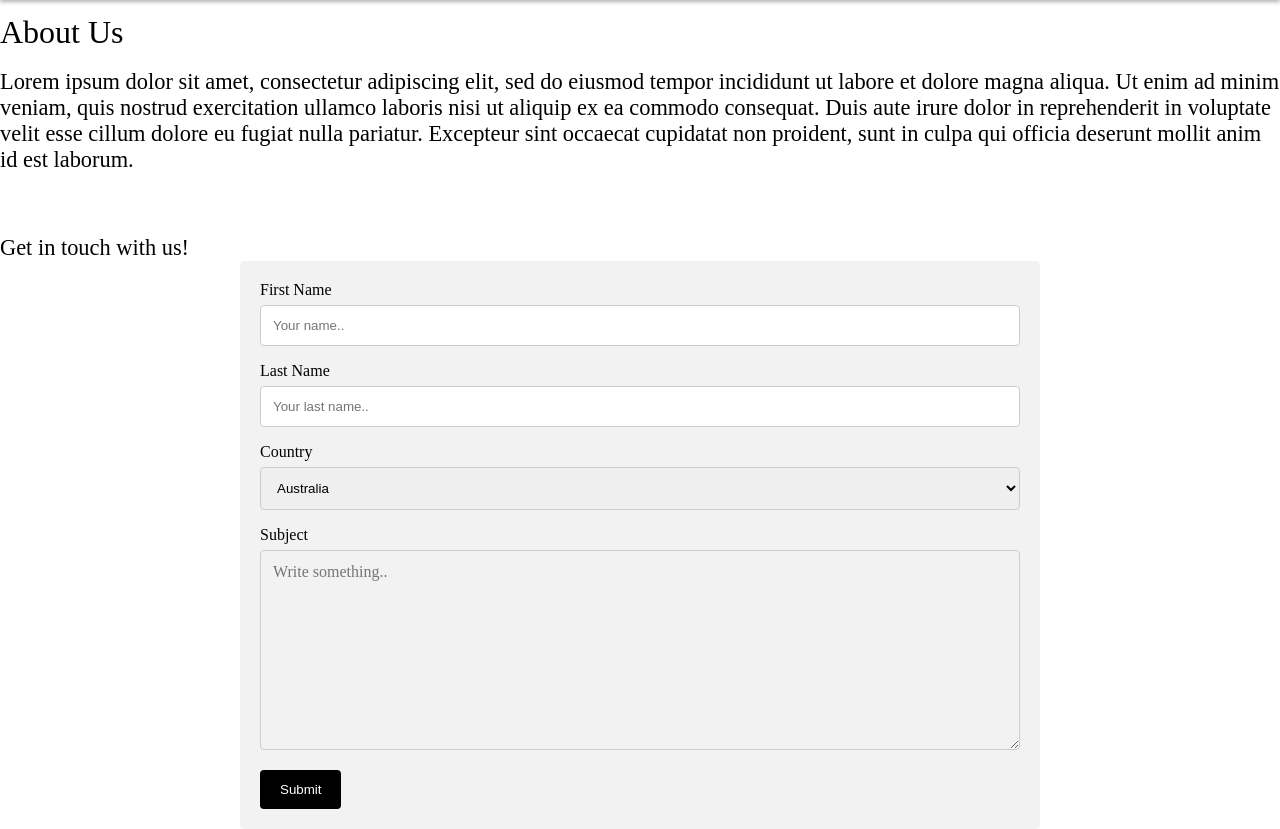
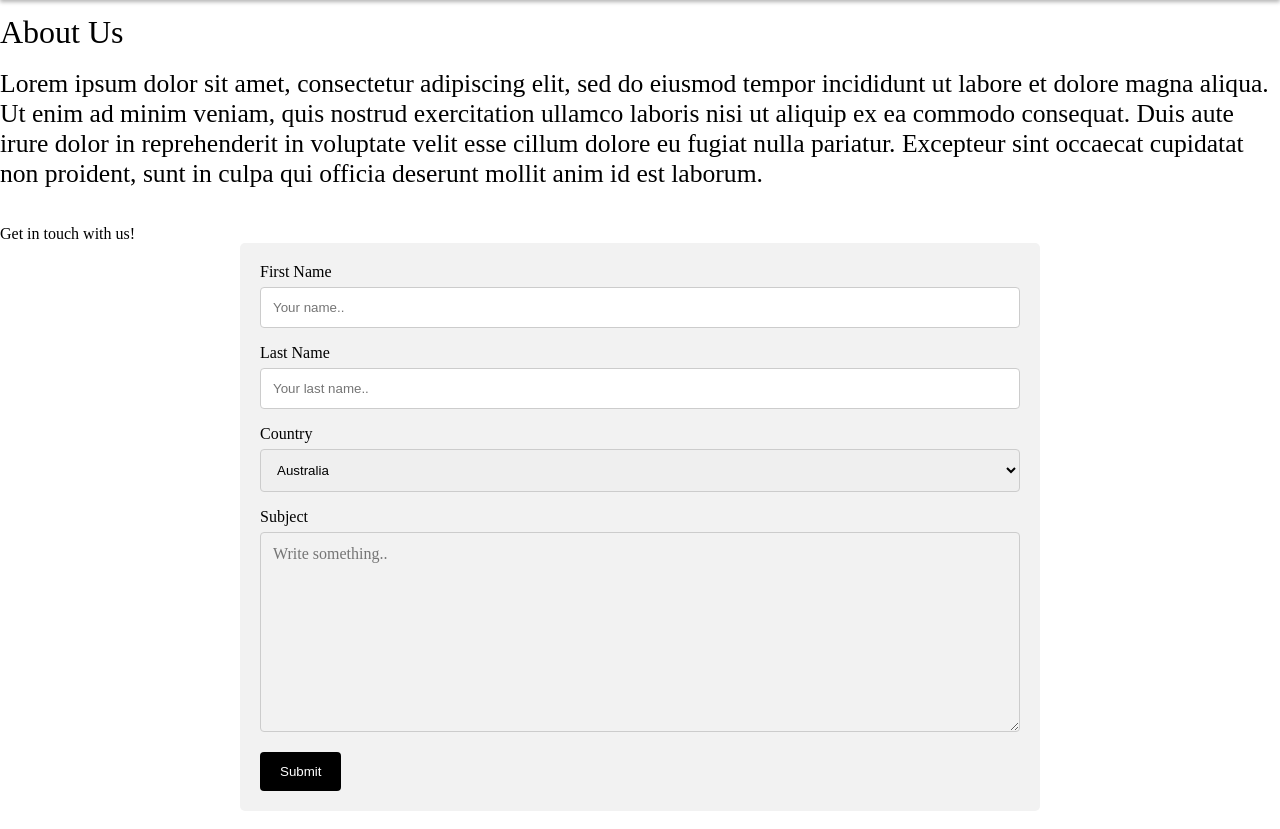
Before and after one commit to F4b1-/AIT_Ankita_Fabian, a web app: page /aboutUs.html in a window 1280 px wide. Shown: the part 94-923 px from the top of the page. Run offline with its HTML, style and script files only (its server is not run), Linux system fonts and the light colour scheme; data that the repository does not hold is empty; some of the project's set-up classes (security, data sources, template engines, error pages and the like) are left out, and stand-ins take their place.

Commit message:
restyling

```diff
--- a/src/main/java/com/unibz/hikinghelper/ui/MainUI.java
+++ b/src/main/java/com/unibz/hikinghelper/ui/MainUI.java
@@ -74,7 +74,7 @@ public class MainUI extends UI {
 		HorizontalLayout main = new HorizontalLayout(menu, mainLayout1);
 		Image image = new Image();
     	image.setSource(new ThemeResource("logo.jpg"));
-    	image.setWidth("160px");
+    	image.setWidth("170px");
     	image.setHeight("80px");
 
     	menu.addComponent(image);
--- a/src/main/resources/VAADIN/themes/mytheme/mytheme.scss
+++ b/src/main/resources/VAADIN/themes/mytheme/mytheme.scss
@@ -29,9 +29,9 @@
 
   // Insert your own theme rules here
 .background_image {
-    background: url("dark-mountains-1.jpg") no-repeat fixed center;
-    background-size: cover;
-    font-family: 'Lato';
+    background: url('/static/darkmountains.jpg');
+	background-repeat: no-repeat;
+    font-family: Montserrat;
   }
 
   .v-nativebutton {
--- a/src/main/resources/css/startPageButton.css
+++ b/src/main/resources/css/startPageButton.css
@@ -2,7 +2,7 @@ h1{
   position: fixed;
     top: 45%;
     right: 15%;
-    color:white;
+    color:black;
     text-align: center;
 }
 h3{
--- a/src/main/resources/css/startPageStyle.css
+++ b/src/main/resources/css/startPageStyle.css
@@ -3,8 +3,8 @@
 /*IMPORT-12-COLUMN-RESPONSIVE-GS*/
 @import url("responsive.gs.12col.css");
 body {
-    background: url('/static/dark-mountains-1.jpg') no-repeat fixed center center;
-    background-size: cover;
+	background: url('/static/darkmountains.jpg');
+	background-repeat: no-repeat;
     font-family: Montserrat;
 }
 h1{font-size: 2rem;}
--- a/src/main/resources/css/style.css
+++ b/src/main/resources/css/style.css
@@ -1,6 +1,6 @@
 body {
-    background: url('/static/dark-mountains-1.jpg') no-repeat fixed center center;
-    background-size: cover;
+    background: url('/static/darkmountains.jpg');
+    background-repeat: no-repeat;
     font-family: Montserrat;
 }
 
--- a/src/main/resources/css/styleOfAboutUs.css
+++ b/src/main/resources/css/styleOfAboutUs.css
@@ -2,7 +2,9 @@
 @import url("/css/reset.css");
 /*IMPORT-12-COLUMN-RESPONSIVE-GS*/
 @import url("/css/responsive.gs.12col.css");
-
+body {
+	font-family: Montserrat;
+  }
 h1{font-size: 2rem;}
 h2{font-size: 1.8rem;}
 h3{font-size: 1.6rem;}
--- a/src/main/resources/static/aboutUs.html
+++ b/src/main/resources/static/aboutUs.html
@@ -20,10 +20,16 @@
 <body>
 	<header>
 		<div id="main">
-
 			<div class="wrapper row">
 				<div class="logo col span_4"><a href="/static/startPage.html"><img src="/static/logo.jpg" alt="HikingHelper"></a></div>
 				<nav class="col span_8">
+					<span onclick="openNav()">
+						<div class="bar-1"></div>
+						<div class="bar-1"></div>
+						<div class="bar-1"></div>
+						<div class="bar-1"></div>
+						<div class="bar-1"></div>
+					</span>
 					<div id="myNav" class="overlay">
 						<a href="javascript:void(0)" class="closebtn" onclick="closeNav()">×</a>
 						<div class="overlay-content">
@@ -48,17 +54,17 @@
 		</div>
 	</header>
 	<br><br><br><br><br><br>
-	<h1>About Us</h1><br>
-	<h4><center>
+	<font color="black"><h1>About Us</h1><br>
+	<h3>
 		Lorem ipsum dolor sit amet, consectetur adipiscing elit, sed do eiusmod
 		tempor incididunt ut labore et dolore magna aliqua. Ut enim ad minim veniam,
 		quis nostrud exercitation ullamco laboris nisi ut aliquip ex ea commodo
 		consequat. Duis aute irure dolor in reprehenderit in voluptate velit esse
 		cillum dolore eu fugiat nulla pariatur. Excepteur sint occaecat cupidatat
-		non proident, sunt in culpa qui officia deserunt mollit anim id est laborum.</center><br></h4>
+		non proident, sunt in culpa qui officia deserunt mollit anim id est laborum.<br></h3></font>
 <br> <br>
-<h4><center>
-Get in touch with us!</center></h4>
+
+Get in touch with us!
 
 <div class="container">
   <form action="/action_page.php">
--- a/src/main/resources/static/startPage.html
+++ b/src/main/resources/static/startPage.html
@@ -8,6 +8,7 @@
 	<meta name="author" content="LBaranda26">
 	<meta name="viewport" content="width=device-width, initial-scale=1.0">
 	<link rel="stylesheet" type="text/css" href="/css/startPageStyle.css" />
+	<link rel="stylesheet" type="text/css" href="/css/responsive.gs.12col.css" />
 	<link rel="stylesheet" type="text/css" href="/css/responsive-style.css">
 	<link rel="stylesheet" type="text/css" href="/css/startPageButton.css">
 	<link rel="stylesheet" type="text/css" href="/css/blueberry.css" />
```
Also changed, not shown: src/main/resources/css/styles.css (+5 -5 lines), src/main/resources/VAADIN/themes/mytheme/styles.css, src/main/resources/static/darkmountains.jpg (renamed from src/main/resources/static/dark-mountains-1.jpg), 2 other files.
